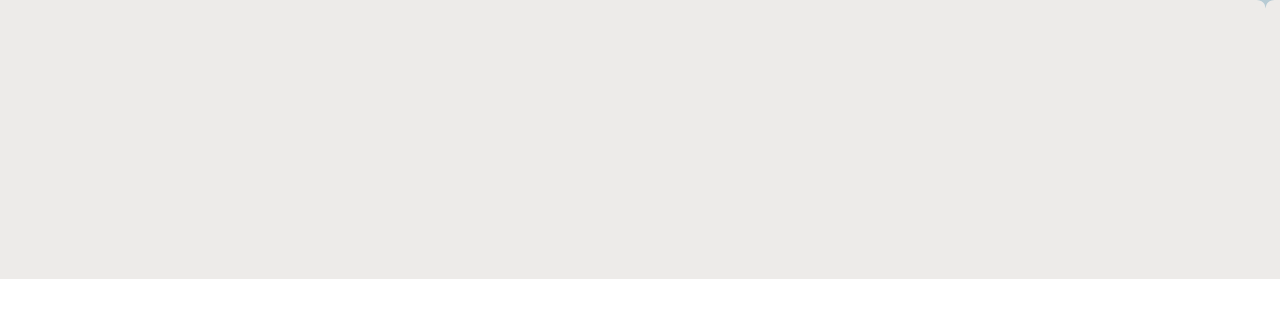
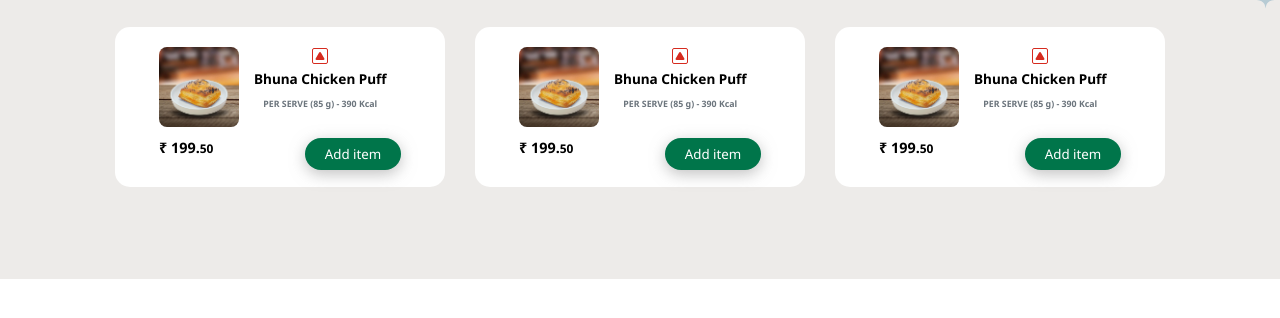
Before and after one commit to priyalgoti07/Starbucks-Clone, a plain HTML site: page index.html in a window 1280 px wide. Shown: the part 246-564 px from the top of the page. Drawn offline with Linux system fonts and the light colour scheme.

Commit message:
second-card-selction create

```diff
--- a/StarbuckStyle.css
+++ b/StarbuckStyle.css
@@ -149,3 +149,58 @@ section {
     color: #00754A;
     font-size: 0.9rem;
 }
+.main-card{
+    display: flex;
+    margin: 10px;
+    padding: 20px;
+    text-align: center;
+}
+.card-section {
+    width: 300px;
+    height: 120px;
+    background-color: #FFFFFF;
+    border-radius: 15px;
+    padding: 20px 44px;
+    margin: 0 15px 15px;
+}
+
+.crad-first {
+    display: flex;
+}
+
+.menu-images {
+    height: 80px;
+    width: 80px;
+    border-radius: 8px;
+}
+
+.crad-title {
+    margin-left: 15px;
+}
+
+.crad-title h3 {
+    font-size: 0.85rem;
+}
+
+.crad-title h5 {
+    font-size: 0.55rem;
+    color: #6c757d;
+    margin-top: 10px;
+}
+.card-last{
+    display: flex;
+    justify-content: space-between;
+    margin-top: 6px;
+}
+.card-last h4{
+    font-size: 0.9rem;
+}
+.card-last button{
+    width: 96px;
+    height: 32px;
+    background: #00754A;
+    border: none;
+    border-radius: 30px;
+    box-shadow: 0 4px 15px #a3a3a3ad;
+    color: #fff;
+}
--- a/index.html
+++ b/index.html
@@ -54,6 +54,60 @@
                 <h2> <span>Barista Recommends</span> </h2>
                 <h6>View Menu</h6>
             </div>
+            <div class="main-card">
+                <div class="card-section">
+                    <div class="crad-first">
+                        <div class="card-img">
+                            <img src="card1.webp" class="menu-images" />
+                        </div>
+                        <div class="crad-title">
+                            <img src="nonveg.svg" />
+                            <h3>Bhuna Chicken Puff </h3>
+                            <h5>PER SERVE (85 g) - 390 Kcal</h5>
+                        </div>
+                    </div>
+
+                    <div class="card-last">
+                        <h4>₹ 199.<span style="font-size: 0.75rem;">50</span></h4>
+                        <button>Add item</button>
+                    </div>
+                </div>
+                <div class="card-section">
+                    <div class="crad-first">
+                        <div class="card-img">
+                            <img src="card1.webp" class="menu-images" />
+                        </div>
+                        <div class="crad-title">
+                            <img src="nonveg.svg" />
+                            <h3>Bhuna Chicken Puff </h3>
+                            <h5>PER SERVE (85 g) - 390 Kcal</h5>
+                        </div>
+                    </div>
+
+                    <div class="card-last">
+                        <h4>₹ 199.<span style="font-size: 0.75rem;">50</span></h4>
+                        <button>Add item</button>
+                    </div>
+                </div>
+                <div class="card-section">
+                    <div class="crad-first">
+                        <div class="card-img">
+                            <img src="card1.webp" class="menu-images" />
+                        </div>
+                        <div class="crad-title">
+                            <img src="nonveg.svg" />
+                            <h3>Bhuna Chicken Puff </h3>
+                            <h5>PER SERVE (85 g) - 390 Kcal</h5>
+                        </div>
+                    </div>
+
+                    <div class="card-last">
+                        <h4>₹ 199.<span style="font-size: 0.75rem;">50</span></h4>
+                        <button>Add item</button>
+                    </div>
+                </div>
+            </div>
+
         </div>
     </section>
 </body>
```
Also changed, not shown: card1.webp (added), card2.webp (added), nonveg.svg (added).
